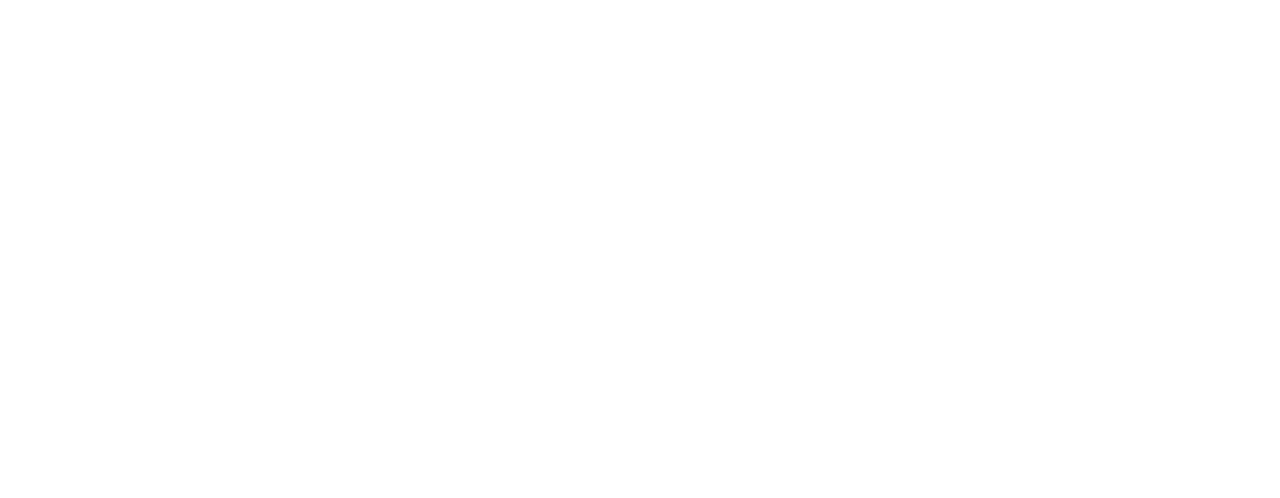
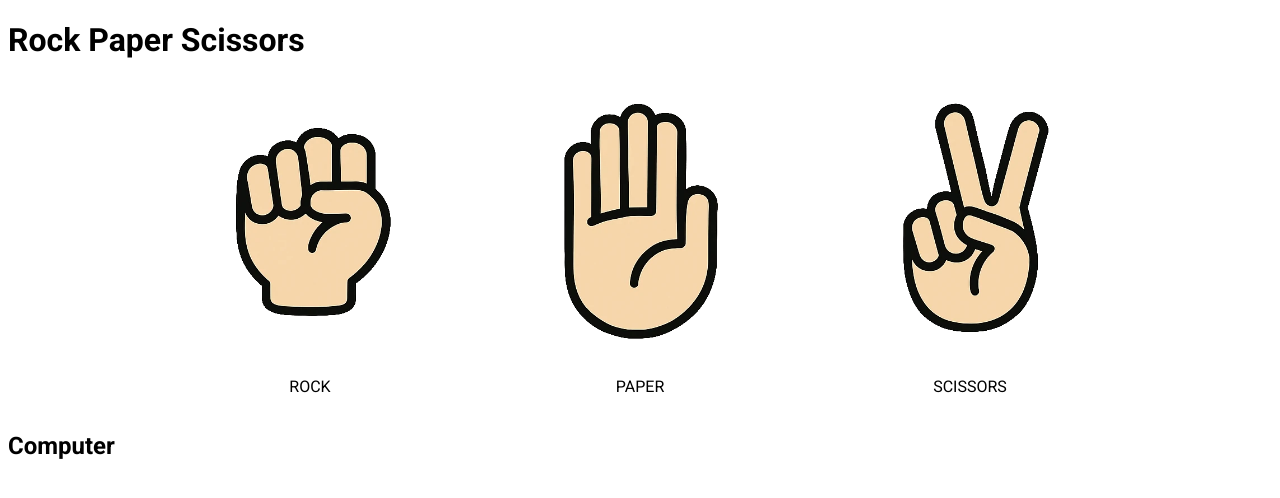
Before and after one commit to gladius882/rock-paper-scissors, a plain HTML site: page index.html in a window 1280 px wide. Drawn offline with Linux system fonts and the light colour scheme.

Commit message:
displaying player options to choose from

```diff
--- a/index.html
+++ b/index.html
@@ -5,9 +5,45 @@
     <meta name="viewport" content="width=device-width, initial-scale=1.0">
     <title>Rock Paper Scissors</title>
 
+    <link rel="stylesheet" href="style.css">
+
     <script src="script.js"></script>
 </head>
 <body>
 
+    <div id="container">
+        <div class="header">
+            <h1>Rock Paper Scissors</h1>
+        </div>
+    </div>
+
+
+    <div id="game">
+
+        <div class="player-side">
+
+            <div class="player-choice" id="choice-rock">
+                <img src="img/rock.webp" alt="Rock">
+                <p>ROCK</p>
+            </div>
+
+            <div class="player-choice" id="choice-paper">
+                <img src="img/paper.webp" alt="Paper">
+                <p>PAPER</p>
+            </div>
+
+            <div class="player-choice" id="choice-scissors">
+                <img src="img/scissor.webp" alt="Scissors">
+                <p>SCISSORS</p>
+            </div>
+
+        </div>
+
+        <div class="computer-side">
+            <h2>Computer</h2>
+        </div>
+
+    </div>
+
 </body>
 </html>
--- /dev/null
+++ b/style.css
@@ -0,0 +1,24 @@
+@import url('https://fonts.googleapis.com/css2?family=Roboto:ital,wght@0,100..900;1,100..900&display=swap');
+
+body {
+    font-family: 'Roboto', sans-serif;
+}
+
+.player-side {
+    display: flex;
+    justify-content: center;
+    gap: 30px;
+}
+
+.player-choice {
+    width: 300px;
+
+    display: flex;
+    flex-direction: column;
+    justify-content: center;
+    align-items: center;
+}
+
+.player-choice img {
+    width: 280px;
+}
```
